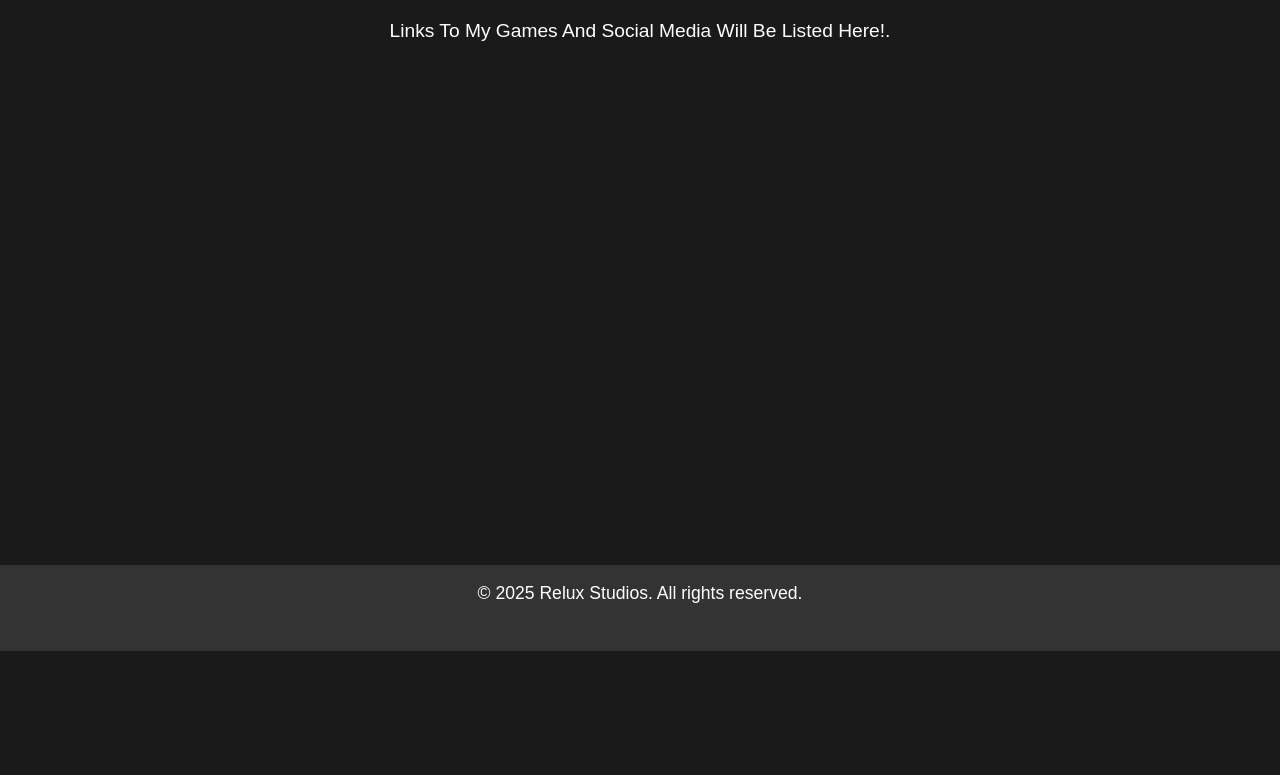
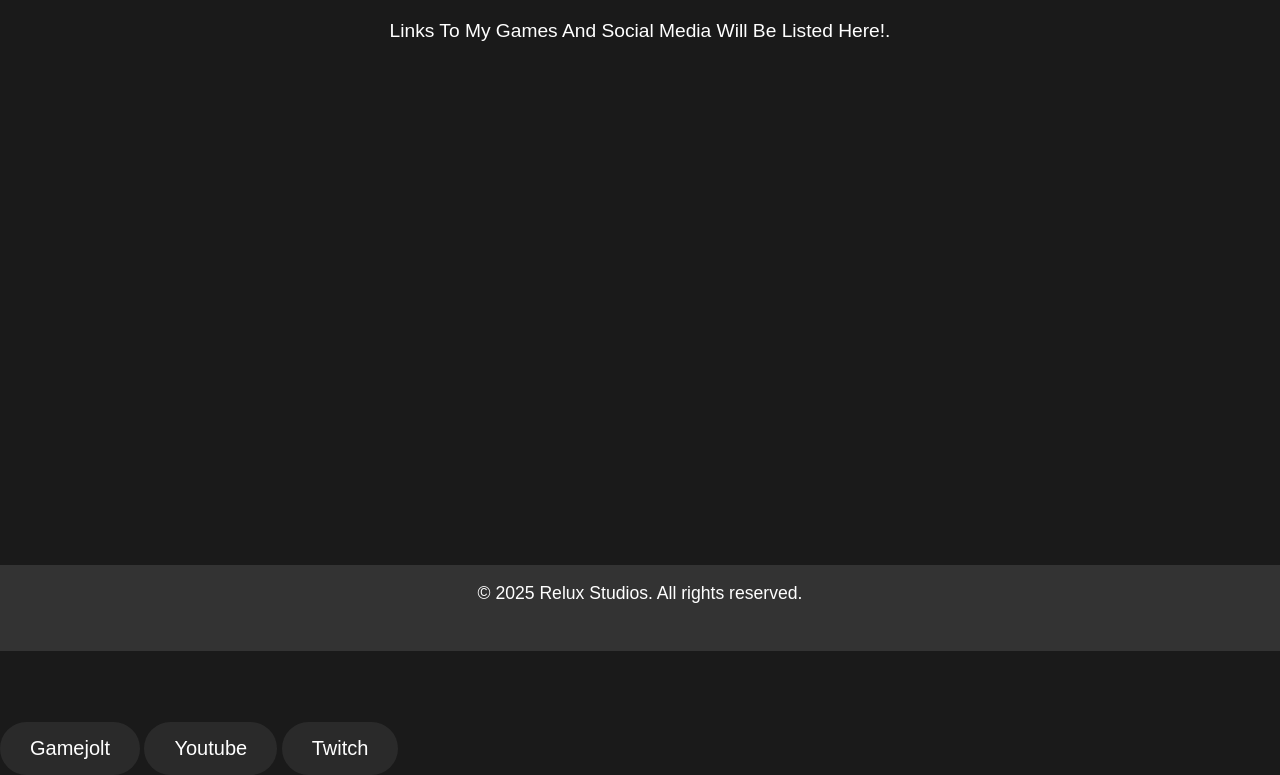
Before and after one commit to Relux-Studios/ReluxsHub, a plain HTML site: page index.html in a window 1280 px wide. Shown: the part 149-924 px from the top of the page. Before the commit the page ends 851 px from the top, so only its background shows below. Drawn offline with Linux system fonts and the light colour scheme.

Commit message:
Attempt One Of Trying To Readd My Socials After Forgetting To Do So

```diff
--- a/index.html
+++ b/index.html
@@ -21,7 +21,9 @@
         <h1>Relux's Hub</h1>
         <p>Links To My Games And Social Media Will Be Listed Here!.</p>
     </div>
-
+                         <a href="https://gamejolt.com/@ReluxStudios" class="play-button">Gamejolt</a>
+                            <a href="https://www.youtube.com/@ReluxStudios" class="play-button">Youtube</a>
+                            <a href="https://www.twitch.tv/officialrelux" class="play-button">Twitch</a>
     <footer>
         <p>&copy; 2025 Relux Studios. All rights reserved.</p>
     </footer>
```
